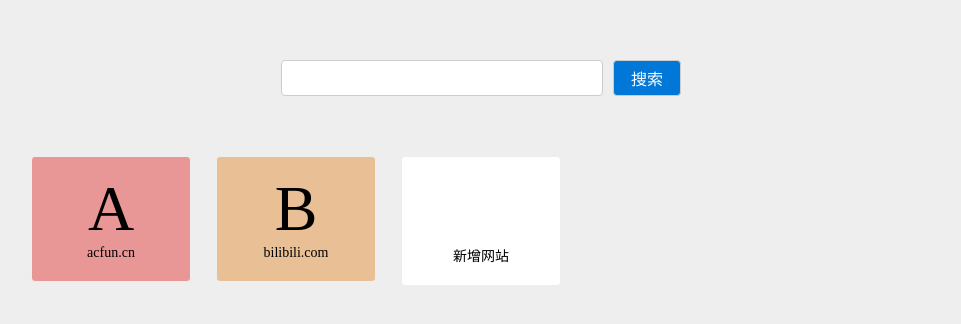
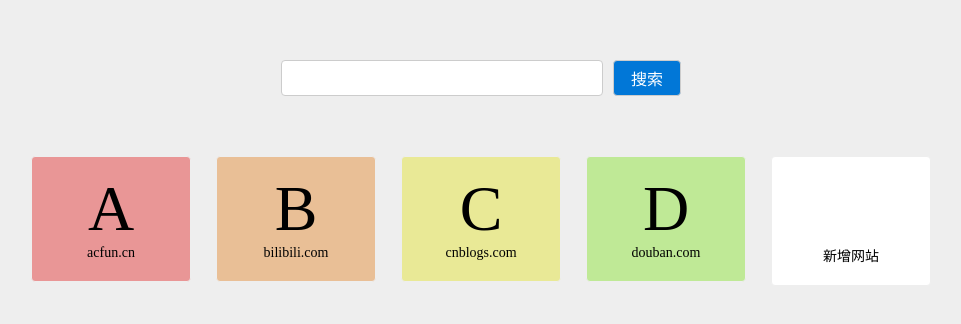
Before and after one commit to pray233/navigator, a website: page src/index.html in a window 1280 px wide. Shown: the whole page, without its empty margins (159-1120 px from the left). Drawn offline with nearby package versions, Linux system fonts and the light colour scheme.

Commit message:
update-4

```diff
--- a/src/main.js
+++ b/src/main.js
@@ -4,7 +4,10 @@ const x = localStorage.getItem('x');
 const xObject = JSON.parse(x);
 const hashMap = xObject || [
     { logo: 'A', url: "https://www.acfun.cn" },
-    { logo: 'B', url: "https://www.bilibili.com" }
+    { logo: 'B', url: "https://www.bilibili.com" },
+    { logo: 'C', url: "https://www.cnblogs.com" },
+    { logo: 'D', url: "https://www.douban.com" }
+
 ];
 const simplifyUrl = (url) => {
     return url.replace('https://', '')
```
Also changed, not shown: dist/index.html, 4 other files.
